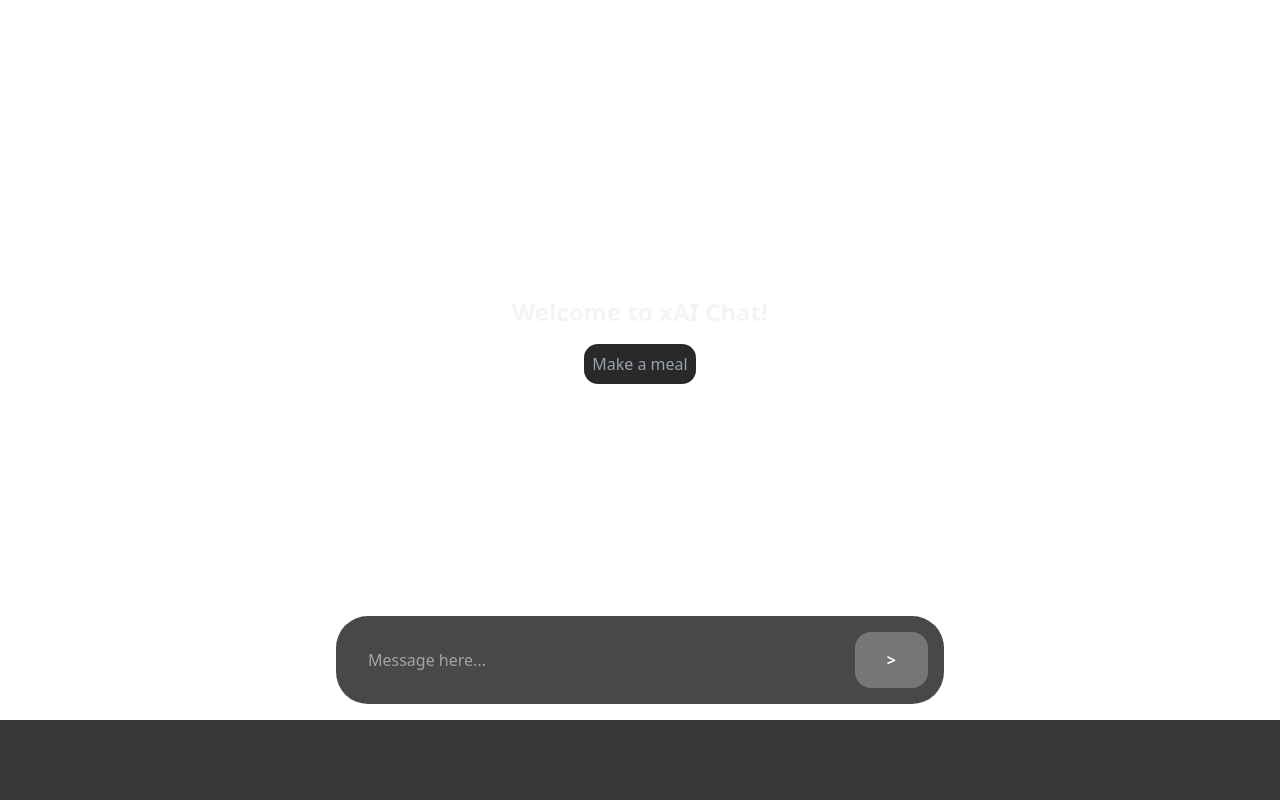
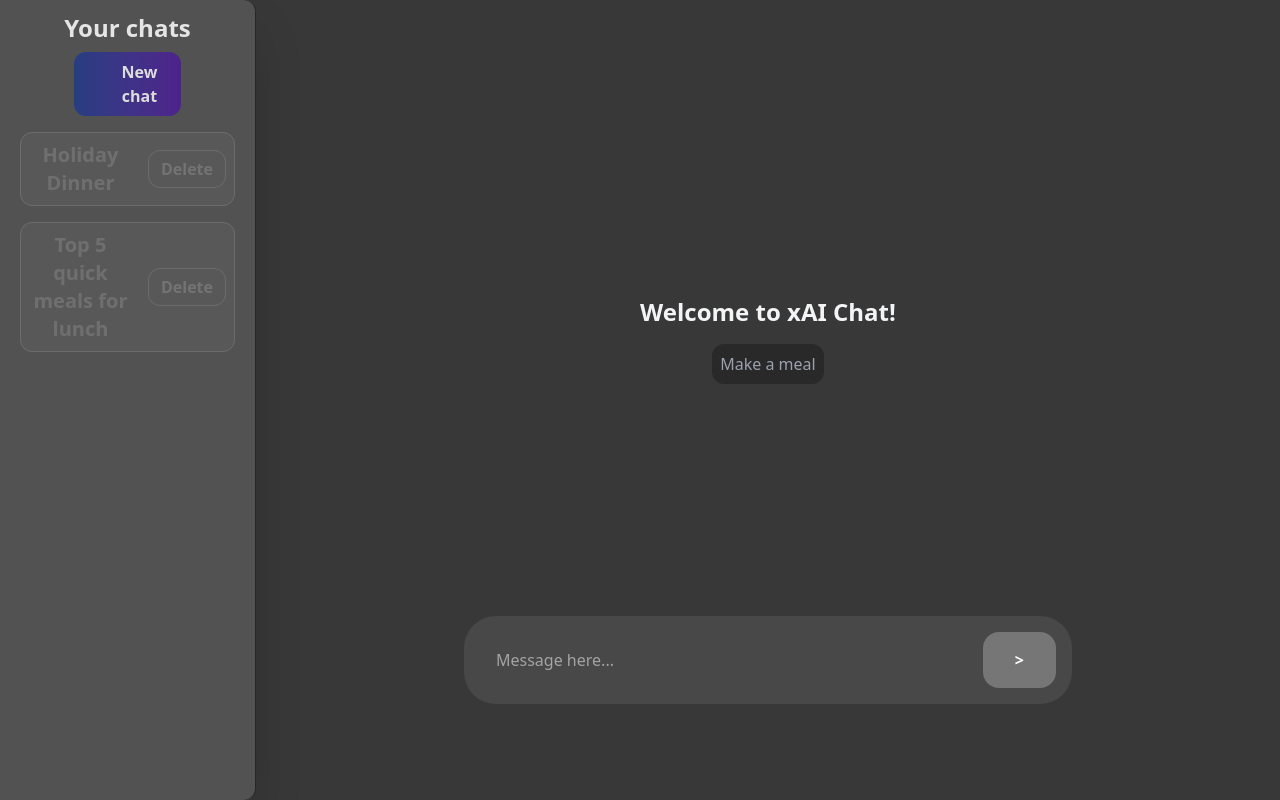
Before and after one commit to AndriiKuts-U/Lorem-Ipsum-01, a React (Vite) app in the folder frontend/: page / in a window 1280 px wide. Built offline with nearby package versions, Linux system fonts and the light colour scheme.

Commit message:
curent version

```diff
--- a/frontend/src/App.jsx
+++ b/frontend/src/App.jsx
@@ -2,6 +2,15 @@
 import { ReactLenis } from 'lenis/react'
 import Sidebar from "./components/Sidebar.jsx";
 import Header from "./components/Header.jsx";
+
+const chats = {
+    "1": {
+        name: "Holiday Dinner"
+    },
+    "2": {
+        name: "Top 5 quick meals for lunch"
+    },
+}
 
 function App() {
   const [messages, setMessages] = useState([]);
@@ -135,8 +144,10 @@
   };
 
   return (
+      <div className="flex flex-row h-screen overflow-hidden">
+          <Sidebar chatHistory={chats} />
           <main
-      className={`flex  pt-20 flex-row gap-8 ${
+              className={`flex pt-20 flex-row gap-8 ml-[15vw] ${
                 messages.length === 0 ? "justify-center" : ""
               }`}
             >
@@ -231,6 +242,7 @@
                 </div>
               )}
           </main>
+      </div>
   );
 }
 
--- a/frontend/src/components/Header.jsx
+++ b/frontend/src/components/Header.jsx
@@ -9,7 +9,7 @@
         ];
 
     return (
-            <div className="flex justify-end items-center p-5">
+            <div className="flex justify-start items-center p-5">
                 <GlassSurface
                     width={150}
                     height={400}
--- a/frontend/src/components/Sidebar.jsx
+++ b/frontend/src/components/Sidebar.jsx
@@ -1,16 +1,23 @@
-import { GoPlus } from "react-icons/go";
+import {FiPlus} from "react-icons/fi";
+import {useState} from "react";
+// import Header from "./components/Header.jsx";
 
-const Sidebar = () => {
+
+const Sidebar = ({ chatHistory }) => {
+    const [isOpen, setIsOpen] = useState(false);
     return (
-        <aside className="bg-neutral-600 border border-neutral-300 shadow-2xl rounded-r-xl h-[100vh] w-[20vw]">
-            <h1 className="text-neutral-200 text-center text-2xl font-semibold">Sidebar</h1>
+        <aside className="bg-neutral-600 border-r border-neutral-800 shadow-2xl rounded-r-xl h-[100vh] w-[20vw] p-3">
+            <h1 className="text-neutral-200 text-center text-2xl font-semibold">Your chats</h1>
             <div className="flex flex-col p-2 gap-4 justify-center items-center">
-                <button className="bg-gradient-to-r from-0% from-blue-900 to-100% to-violet-900 hover:from-blue-950 hover:to-violet-950 opacity-80 hover:scale-105 w-1/2 justify-center items-center text-white font-bold py-2 px-4 rounded-xl flex flex-row gap-2"><GoPlus className="bg-neutral-200 p-2 "/> New chat</button>
-                <div className="border border-neutral-300 w-full items-center justify-center flex flex-row rounded-xl gap-4 p-2 opacity-75 bg-neutral-500">
-                    <h1 className="text-neutral-200 text-center text-xl font-semibold ">Current chat</h1>
-                    <button className="border border-neutral-300 opacity-95 bg-neutral-500 hover:border-blue-950 hover:scale-105 text-white font-bold py-1.5 px-3 rounded-xl">Delete</button>
-                </div>
+                <button className="bg-gradient-to-r from-0% from-blue-900 to-100% to-violet-900 hover:from-blue-950 hover:to-violet-950 opacity-80 hover:scale-105 w-1/2 justify-center items-center text-white font-bold py-2 px-4 rounded-xl flex flex-row gap-2"><FiPlus className="text-amber-700 p-2 "/> New chat</button>
+                {chatHistory && Object.values(chatHistory).map((chat, index) => (
+                    <div className={`border border-neutral-300 w-full items-center justify-center flex flex-row rounded-xl gap-4 p-2 bg-neutral-500 ${isOpen ? "opacity-75" : "opacity-20"}`}>
+                        <h1 className="text-neutral-200 text-center text-xl font-semibold ">{chat.name}</h1>
+                        <button className="border border-neutral-300 opacity-95 bg-neutral-500 hover:border-blue-950 hover:scale-105 text-white font-bold py-1.5 px-3 rounded-xl">Delete</button>
+                    </div>
+                ))}
             </div>
+            {/*<Header />*/}
         </aside>
     );
 }
--- a/frontend/src/index.css
+++ b/frontend/src/index.css
@@ -1,123 +1,5 @@
 @import "tailwindcss";
 @import "tw-animate-css";
-
-@custom-variant dark (&:is(.dark *));
-
-@theme inline {
-  --radius-sm: calc(var(--radius) - 4px);
-  --radius-md: calc(var(--radius) - 2px);
-  --radius-lg: var(--radius);
-  --radius-xl: calc(var(--radius) + 4px);
-  --color-background: var(--background);
-  --color-foreground: var(--foreground);
-  --color-card: var(--card);
-  --color-card-foreground: var(--card-foreground);
-  --color-popover: var(--popover);
-  --color-popover-foreground: var(--popover-foreground);
-  --color-primary: var(--primary);
-  --color-primary-foreground: var(--primary-foreground);
-  --color-secondary: var(--secondary);
-  --color-secondary-foreground: var(--secondary-foreground);
-  --color-muted: var(--muted);
-  --color-muted-foreground: var(--muted-foreground);
-  --color-accent: var(--accent);
-  --color-accent-foreground: var(--accent-foreground);
-  --color-destructive: var(--destructive);
-  --color-border: var(--border);
-  --color-input: var(--input);
-  --color-ring: var(--ring);
-  --color-chart-1: var(--chart-1);
-  --color-chart-2: var(--chart-2);
-  --color-chart-3: var(--chart-3);
-  --color-chart-4: var(--chart-4);
-  --color-chart-5: var(--chart-5);
-  --color-sidebar: var(--sidebar);
-  --color-sidebar-foreground: var(--sidebar-foreground);
-  --color-sidebar-primary: var(--sidebar-primary);
-  --color-sidebar-primary-foreground: var(--sidebar-primary-foreground);
-  --color-sidebar-accent: var(--sidebar-accent);
-  --color-sidebar-accent-foreground: var(--sidebar-accent-foreground);
-  --color-sidebar-border: var(--sidebar-border);
-  --color-sidebar-ring: var(--sidebar-ring);
-}
-
-:root {
-  --radius: 0.625rem;
-  --background: oklch(1 0 0);
-  --foreground: oklch(0.147 0.004 49.25);
-  --card: oklch(1 0 0);
-  --card-foreground: oklch(0.147 0.004 49.25);
-  --popover: oklch(1 0 0);
-  --popover-foreground: oklch(0.147 0.004 49.25);
-  --primary: oklch(0.216 0.006 56.043);
-  --primary-foreground: oklch(0.985 0.001 106.423);
-  --secondary: oklch(0.97 0.001 106.424);
-  --secondary-foreground: oklch(0.216 0.006 56.043);
-  --muted: oklch(0.97 0.001 106.424);
-  --muted-foreground: oklch(0.553 0.013 58.071);
-  --accent: oklch(0.97 0.001 106.424);
-  --accent-foreground: oklch(0.216 0.006 56.043);
-  --destructive: oklch(0.577 0.245 27.325);
-  --border: oklch(0.923 0.003 48.717);
-  --input: oklch(0.923 0.003 48.717);
-  --ring: oklch(0.709 0.01 56.259);
-  --chart-1: oklch(0.646 0.222 41.116);
-  --chart-2: oklch(0.6 0.118 184.704);
-  --chart-3: oklch(0.398 0.07 227.392);
-  --chart-4: oklch(0.828 0.189 84.429);
-  --chart-5: oklch(0.769 0.188 70.08);
-  --sidebar: oklch(0.985 0.001 106.423);
-  --sidebar-foreground: oklch(0.147 0.004 49.25);
-  --sidebar-primary: oklch(0.216 0.006 56.043);
-  --sidebar-primary-foreground: oklch(0.985 0.001 106.423);
-  --sidebar-accent: oklch(0.97 0.001 106.424);
-  --sidebar-accent-foreground: oklch(0.216 0.006 56.043);
-  --sidebar-border: oklch(0.923 0.003 48.717);
-  --sidebar-ring: oklch(0.709 0.01 56.259);
-}
-
-.dark {
-  --background: oklch(0.147 0.004 49.25);
-  --foreground: oklch(0.985 0.001 106.423);
-  --card: oklch(0.216 0.006 56.043);
-  --card-foreground: oklch(0.985 0.001 106.423);
-  --popover: oklch(0.216 0.006 56.043);
-  --popover-foreground: oklch(0.985 0.001 106.423);
-  --primary: oklch(0.923 0.003 48.717);
-  --primary-foreground: oklch(0.216 0.006 56.043);
-  --secondary: oklch(0.268 0.007 34.298);
-  --secondary-foreground: oklch(0.985 0.001 106.423);
-  --muted: oklch(0.268 0.007 34.298);
-  --muted-foreground: oklch(0.709 0.01 56.259);
-  --accent: oklch(0.268 0.007 34.298);
-  --accent-foreground: oklch(0.985 0.001 106.423);
-  --destructive: oklch(0.704 0.191 22.216);
-  --border: oklch(1 0 0 / 10%);
-  --input: oklch(1 0 0 / 15%);
-  --ring: oklch(0.553 0.013 58.071);
-  --chart-1: oklch(0.488 0.243 264.376);
-  --chart-2: oklch(0.696 0.17 162.48);
-  --chart-3: oklch(0.769 0.188 70.08);
-  --chart-4: oklch(0.627 0.265 303.9);
-  --chart-5: oklch(0.645 0.246 16.439);
-  --sidebar: oklch(0.216 0.006 56.043);
-  --sidebar-foreground: oklch(0.985 0.001 106.423);
-  --sidebar-primary: oklch(0.488 0.243 264.376);
-  --sidebar-primary-foreground: oklch(0.985 0.001 106.423);
-  --sidebar-accent: oklch(0.268 0.007 34.298);
-  --sidebar-accent-foreground: oklch(0.985 0.001 106.423);
-  --sidebar-border: oklch(1 0 0 / 10%);
-  --sidebar-ring: oklch(0.553 0.013 58.071);
-}
-
-@layer base {
-  * {
-    @apply border-border outline-ring/50;
-  }
-  body {
-    @apply bg-background text-foreground;
-  }
-}
 
 html {
   scroll-behavior: smooth;
```
Lines whose indentation alone changed are shown as unchanged.
